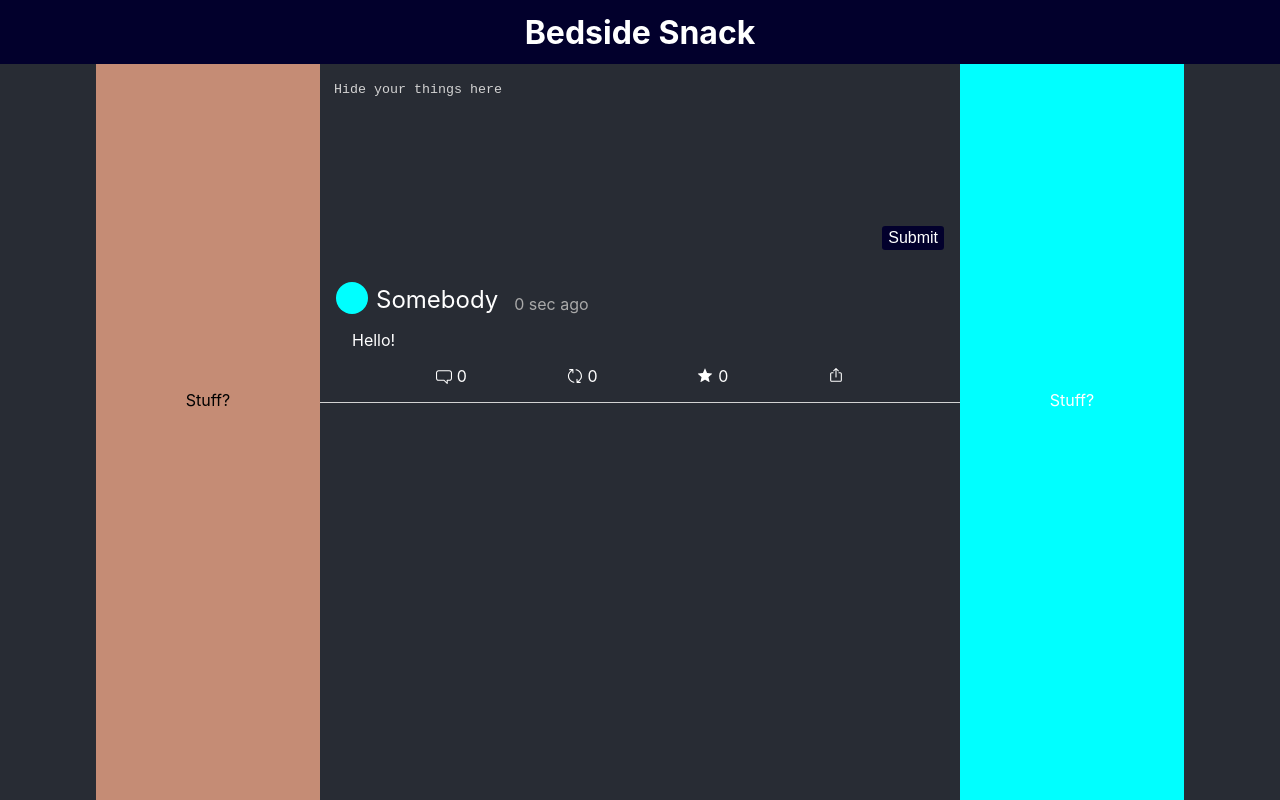
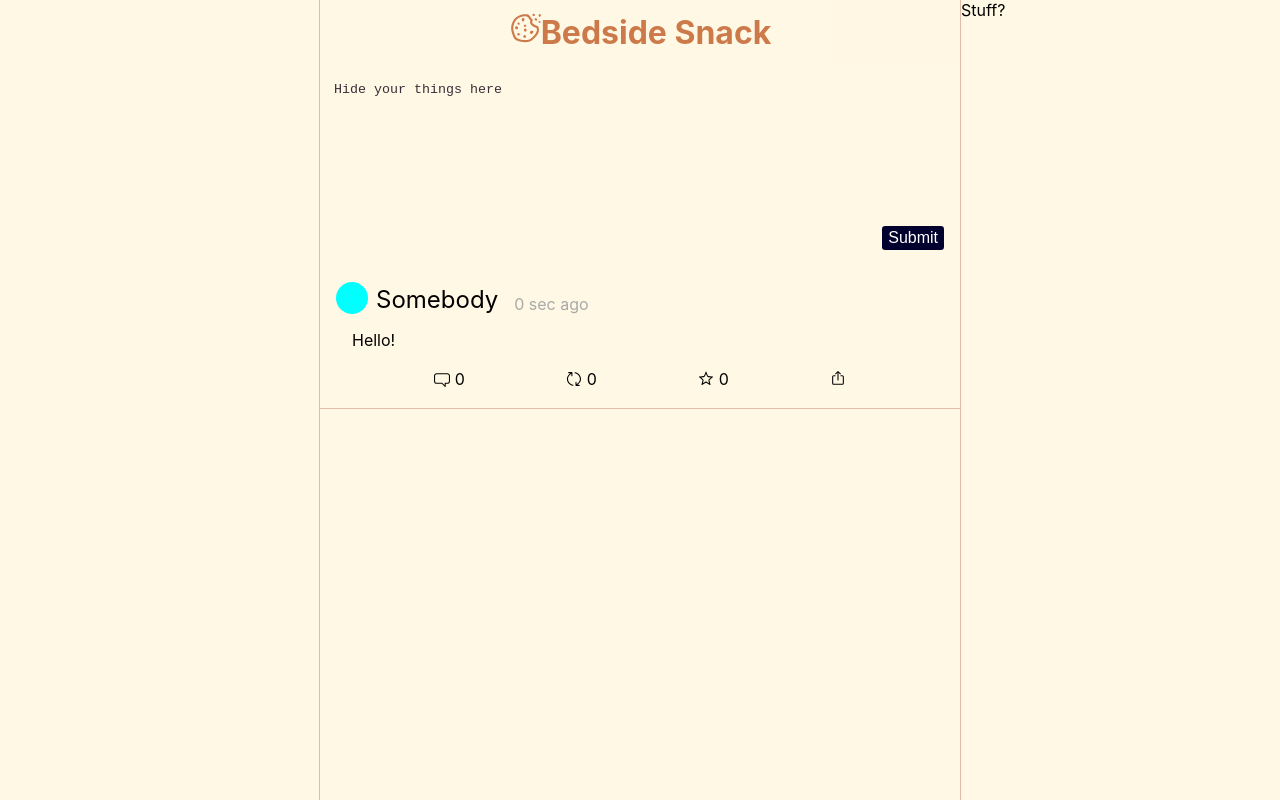
Before and after one commit to oagenoagemono/BedsideSnack, a React (Create React App) app: page / in a window 1280 px wide. Built offline with nearby package versions, Linux system fonts and the light colour scheme.

Commit message:
General tweaks + installed firebase

```diff
--- a/package.json
+++ b/package.json
@@ -6,6 +6,7 @@
     "@testing-library/jest-dom": "^5.17.0",
     "@testing-library/react": "^13.4.0",
     "@testing-library/user-event": "^13.5.0",
+    "firebase": "^10.2.0",
     "react": "^18.2.0",
     "react-dom": "^18.2.0",
     "react-icons": "^4.10.1",
--- a/src/App.css
+++ b/src/App.css
@@ -7,22 +7,26 @@ body {
 #root {
   display: flex;
   flex-direction: column;
-  height: 100%;
 }
 
 .App-container {
-  color: white;
-  background-color: #282c34;
+  color: black;
+  background-color: #FFF8E4;
   display: flex;
   flex-direction: row;
   justify-content: center;
+  height: 100%;
 }
 
 main {
   padding: 4rem 0 0 0;
-  width: min(40rem, calc(100vw - 5rem));
+  width: 40rem;
   display: flex;
   flex-direction: column;
+  align-items: stretch;
+  border: solid;
+  border-color: #e1bda9;
+  border-width: 0 1px;
 }
 
 .empty {
--- a/src/App.js
+++ b/src/App.js
@@ -10,6 +10,8 @@ import {React} from 'react';
 import {Drop, Header, Form, Nav, Trend} from './components';
 import './App.css';
 
+
+
 export default function App() {
   const drops = [{
     id: "Something",
@@ -17,24 +19,28 @@ export default function App() {
     time: Date.now(),
     message: "Hello!",
     reactions: {
-      replies: [],
+      replies: [],  //List of ids
       repostNum: 0,
-      liked: true,
+      liked: false,
       likeNum: 0,
     }
   }];
 
   return (
-    <>
     <div className='App-container'>
       <Nav />
       <main>
+        <Header/>
         <Form/>
-          {drops.map(item => <Drop key={item.id} detail={item} />)}
+        {drops.map((item, idx) =>
+          <Drop key={item.id}
+          detail={item}
+          onClickLike={() => {
+            drops[idx].reactions.liked = !item.reactions.liked;
+            console.log(item.reactions.liked);
+            }}/>)}
       </main>
       <Trend />
     </div>
-      <Header/>
-    </>
   );
 }
--- a/src/components/drop/Drop.jsx
+++ b/src/components/drop/Drop.jsx
@@ -1,5 +1,22 @@
 import {RxStar, RxStarFilled, RxChatBubble, RxSymbol, RxShare2} from 'react-icons/rx';
 import './drop.css';
+import { useReducer } from 'react';
+
+
+function onClickReply() {
+
+}
+
+
+function onClickRepost() {
+
+}
+
+
+function onClickShare() {
+
+}
+
 
 /**
  * Given the elapsed time in seconds, returns the elapsed time in
@@ -24,8 +41,14 @@ function getElapsed(elapsed) {
   return `${Math.round(elapsed)} days`;
 }
 
-export default function Drop({detail}) {
+export default function Drop({detail, onClickLike}) {
   const elapsed = (Date.now() - new Date(detail.time)) / 1000;
+  const [liked, toggleLike] = useReducer((val, action) => {
+    return !val;
+  }, detail.reactions.liked);
+  const likeWithout = detail.reactions.liked ?
+    detail.reactions.likeNum - 1 : detail.reactions.likeNum;
+
   return (
     <div className='drop-container'>
       <div className='drop-header'>
@@ -37,19 +60,19 @@ export default function Drop({detail}) {
       </div>
       <p className='drop-message'>{detail.message}</p>
       <div className='drop-reactions'>
-        <div>
+        <div onClick={onClickReply}>
           <RxChatBubble/>
           <p>{detail.reactions.replies.length}</p>
         </div>
-        <div>
+        <div onClick={onClickRepost}>
           <RxSymbol/>
           <p>{detail.reactions.repostNum}</p>
         </div>
-        <div>
-          {detail.reactions.liked ? <RxStarFilled/> : <RxStar/>}
-          <p>{detail.reactions.likeNum}</p>
+        <div onClick={toggleLike}>
+          {liked ? <RxStarFilled/> : <RxStar/>}
+          <p>{liked ? likeWithout + 1 : likeWithout}</p>
         </div>
-        <div>
+        <div onClick={onClickShare}>
           <RxShare2/>
         </div>
       </div>
--- a/src/components/drop/drop.css
+++ b/src/components/drop/drop.css
@@ -7,14 +7,14 @@
   border: solid;
   padding: 1rem;
   border-width: 0px 0px 1px 0px;
-  border-color: lightgrey;
+  border-color: #e1bda9;
   display: flex;
   flex-wrap: nowrap;
   flex-direction: column;
 }
 
 .drop-container:hover {
-  box-shadow: rgb(255, 255, 255) 0px 1px 4px;
+  box-shadow: rgb(0, 0, 0, 0.16) 0px 1px 4px;
 }
 
 .drop-header {
@@ -58,6 +58,12 @@
   justify-content: center;
   align-items: center;
   text-align: center;
+  padding: 0.2rem;
+  border-radius: 0.5rem;
+}
+
+.drop-reactions div:hover {
+  background-color:#ede2c9;
 }
 
 .drop-reactions div p {
--- a/src/components/form/form.css
+++ b/src/components/form/form.css
@@ -10,13 +10,13 @@
   min-height: 8rem;
   border: none;
   resize: none;
-  color: white;
-  background-color: #282c34;
+  color: black;
+  background-color: #FFF8E4;
   padding-bottom: 1rem;
 }
 
 .form-message::placeholder {
-  color: lightgrey;
+  color: #3A2E39;
 }
 
 .form-button {
--- a/src/components/header/Header.jsx
+++ b/src/components/header/Header.jsx
@@ -1,9 +1,10 @@
+import {RxCookie} from "react-icons/rx";
 import './header.css';
 
 export default function Header() {
   return (
     <header className="App-header">
-      <h1>Bedside Snack</h1>
+      <h1><RxCookie color="#CD7A4B"/>Bedside Snack</h1>
     </header>
   );
 }
--- a/src/components/header/header.css
+++ b/src/components/header/header.css
@@ -1,13 +1,14 @@
 .App-header {
-  background: rgb(2,0,44);
+  background: #fff8e4c1;
   display: flex;
-  flex-direction: column;
+  flex-direction: row;
   align-items: center;
   justify-content: center;
   font-size: 1rem;
   height: 4rem;
-  width: 100vw;
-  color: white;
+  width: 40rem;
+  color: #CD7A4B;
+  text-align: center;
   position: fixed;
   top: 0;
 }
--- a/src/components/nav/Nav.jsx
+++ b/src/components/nav/Nav.jsx
@@ -1,3 +1,5 @@
+import {} from "react-icons/rx";
+
 import {convertRemToPixels, useWindowDimensions} from "../../utils/index";
 import './nav.css';
 
@@ -10,17 +12,11 @@ import './nav.css';
 export default function Nav() {
   const { height, width } = useWindowDimensions();
 
-  const expanded = (
-    <nav className="expanded">
-      Stuff?
+  const expanded = width > convertRemToPixels(68);
+
+  return (
+    <nav className={expanded ? "expanded" : undefined}>
+
     </nav>
   );
-
-  const shrunk = (
-    <nav className="shrunk">
-      Stuff?
-    </nav>
-  );
-
-  return width > convertRemToPixels(68) ? expanded : shrunk;
 }
--- a/src/components/nav/nav.css
+++ b/src/components/nav/nav.css
@@ -1,17 +1,17 @@
 nav {
-  background-color: rgba(197,140,117,1);
   color: black;
   display: flex;
   justify-content: space-evenly;
   align-items: center;
   min-height: 100vh;
-  height: 100%;
+  width: 4rem;
 }
 
 .expanded {
   width: 14rem;
 }
 
-.shrunk {
-  width: 4rem;
+.nav-container {
+  display: flex;
+  position: fixed;
 }
--- a/src/components/trend/trend.css
+++ b/src/components/trend/trend.css
@@ -1,10 +1,6 @@
 .trend-container {
-  background-color: aqua;
-  display: flex;
   justify-content: space-evenly;
   align-items: center;
-  min-height: 100vh;
-  height: 100%;
   width: 14rem;
   right: 0;
 }
```
Also changed, not shown: 1 other file (tests, documents, lock files or other folders). Lines whose indentation alone changed are shown as unchanged.
